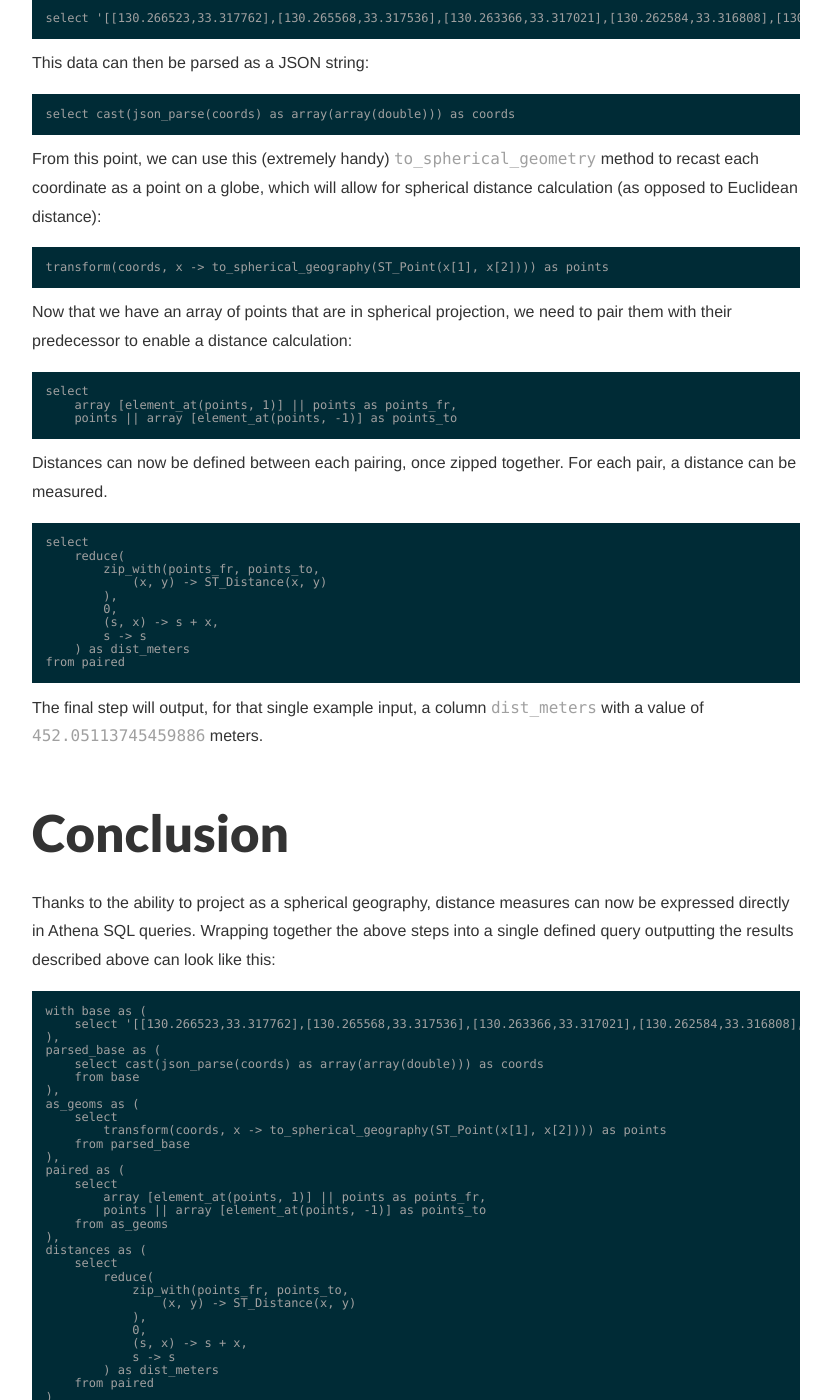
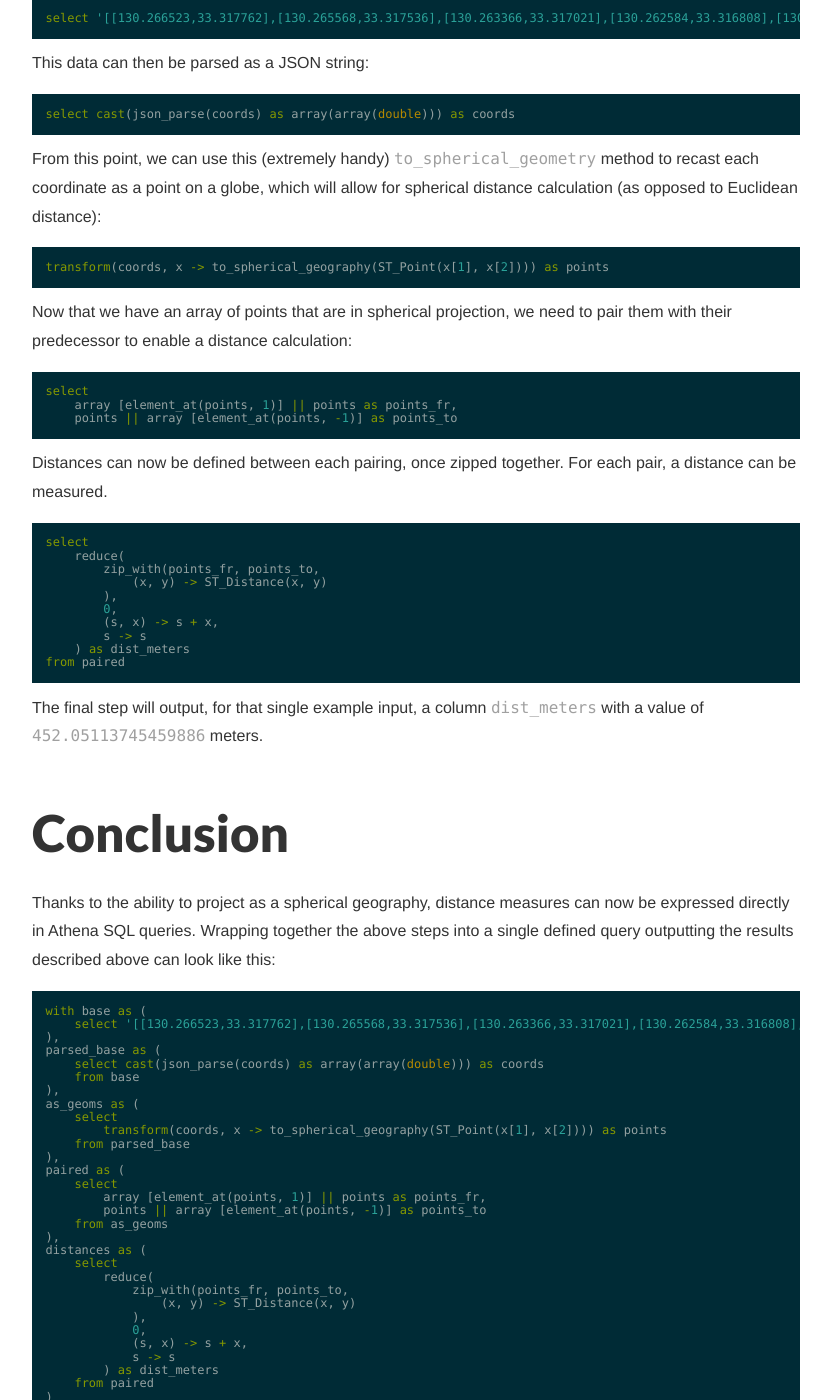
Before and after one commit to kuanb/kuanb.github.io, a Jekyll site: the page built from _posts/2022-11-10-athena-v3-geospatial-queries.md, in a window 1280 px wide and 1400 px high, scrolled down 1337 px. Shown: the whole window, without its empty margins (224-1055 px from the left). Built offline with Jekyll 4.4.1, drawn with Linux system fonts in a browser that asks for light colours; comment, search, counter and statistics services are not loaded; some of the changed text lies outside the part shown.

Commit message:
type hints in code for latest blog post

````diff
--- a/_posts/2022-11-10-athena-v3-geospatial-queries.md
+++ b/_posts/2022-11-10-athena-v3-geospatial-queries.md
@@ -14,7 +14,7 @@ With version 3, new operators allow for more advanced spatial operations to be p
 
 In this blog post, I will demonstrate a quick example of using these features to calculate attributes from more "complex" spatial types. The [Trino documentation](https://trino.io/docs/current/functions/geospatial.html#ST_GeometryFromText) already describes how to use a `to_spherical_geography` to calculate great circle distance between two points cast as `ST_Point()` objects:
 
-```
+```sql
 ST_Distance(to_spherical_geography(ST_Point(-71.0882, 42.3607)), to_spherical_geography(ST_Point(-74.1197, 40.6976)))
 ```
 
@@ -24,25 +24,25 @@ Let's say your data is stored in the following format with a coordinate array re
 
 First, the start data:
 
-```
+```sql
 select '[[130.266523,33.317762],[130.265568,33.317536],[130.263366,33.317021],[130.262584,33.316808],[130.261858,33.316611]]' as coords
 ```
 
 This data can then be parsed as a JSON string:
 
-```
+```sql
 select cast(json_parse(coords) as array(array(double))) as coords
 ```
 
 From this point, we can use this (extremely handy) `to_spherical_geometry` method to recast each coordinate as a point on a globe, which will allow for spherical distance calculation (as opposed to Euclidean distance):
 
-```
+```sql
 transform(coords, x -> to_spherical_geography(ST_Point(x[1], x[2]))) as points
 ```
 
 Now that we have an array of points that are in spherical projection, we need to pair them with their predecessor to enable a distance calculation:
 
-```
+```sql
 select
     array [element_at(points, 1)] || points as points_fr,
     points || array [element_at(points, -1)] as points_to
@@ -50,7 +50,7 @@ select
 
 Distances can now be defined between each pairing, once zipped together. For each pair, a distance can be measured.
 
-```
+```sql
 select
     reduce(
         zip_with(points_fr, points_to,
@@ -69,7 +69,7 @@ The final step will output, for that single example input, a column `dist_meters
 
 Thanks to the ability to project as a spherical geography, distance measures can now be expressed directly in Athena SQL queries. Wrapping together the above steps into a single defined query outputting the results described above can look like this:
 
-```
+```sql
 with base as (
     select '[[130.266523,33.317762],[130.265568,33.317536],[130.263366,33.317021],[130.262584,33.316808],[130.261858,33.316611]]' as coords
 ),
````
